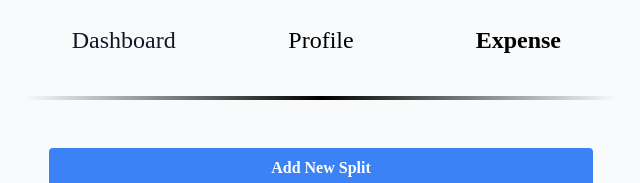
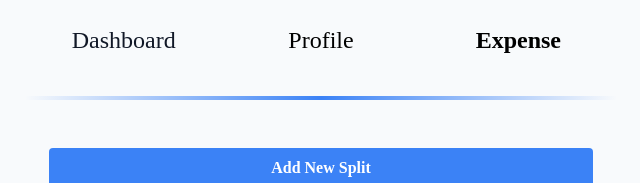
Before and after one commit to darshil89/hisaabkro, a Next.js app: page /dashboard/expense in a window 1280 px wide. Shown: the top 183 px of the page, without its empty margins (319-959 px from the left). Built offline with nearby package versions, Linux system fonts and the light colour scheme; no server answers.

Commit message:
added time line and updated the UI

```diff
--- a/src/app/dashboard/expense/page.tsx
+++ b/src/app/dashboard/expense/page.tsx
@@ -1,6 +1,7 @@
 "use client";
 import Model from "@/components/Model";
 import { createSplit, getSplits } from "@/helpers/dbConnect";
+import { formatDateTime } from "@/helpers/formate";
 import { Split } from "@/types/user";
 import { useSession } from "next-auth/react";
 import Link from "next/link";
@@ -66,6 +67,7 @@ const ExpensePage = () => {
                   Amount: ${item.totalAmount} | Type: {item.splitMethod}
                 </p>
               </div>
+              <p>{formatDateTime(item.createdAt)}</p>
             </Link>
             <div className={`${item.splitStatus ? "text-green-500" : "text-red-500"} ml-4`}>
               {!item.splitStatus ? "Pending" : "Resolved"}
--- a/src/app/dashboard/layout.tsx
+++ b/src/app/dashboard/layout.tsx
@@ -21,7 +21,7 @@ export default async function RootLayout({
           <div className="relative w-full md:w-4/5 h-screen lg:w-1/2 p-6 rounded-lg">
             <div className="absolute inset-0 pointer-events-none rounded-lg border-[0px] border-transparent box-border"></div>
             <Navbar />
-            <hr className="border-0 h-1 bg-gradient-to-r from-transparent via-black to-transparent mb:2 md:mb-6" />
+            <hr className="border-0 h-1 bg-gradient-to-r from-transparent via-blue-500 to-transparent mb:2 md:mb-6" />
             <div className="font-permanent-marker">
               {children}
             </div>
```
